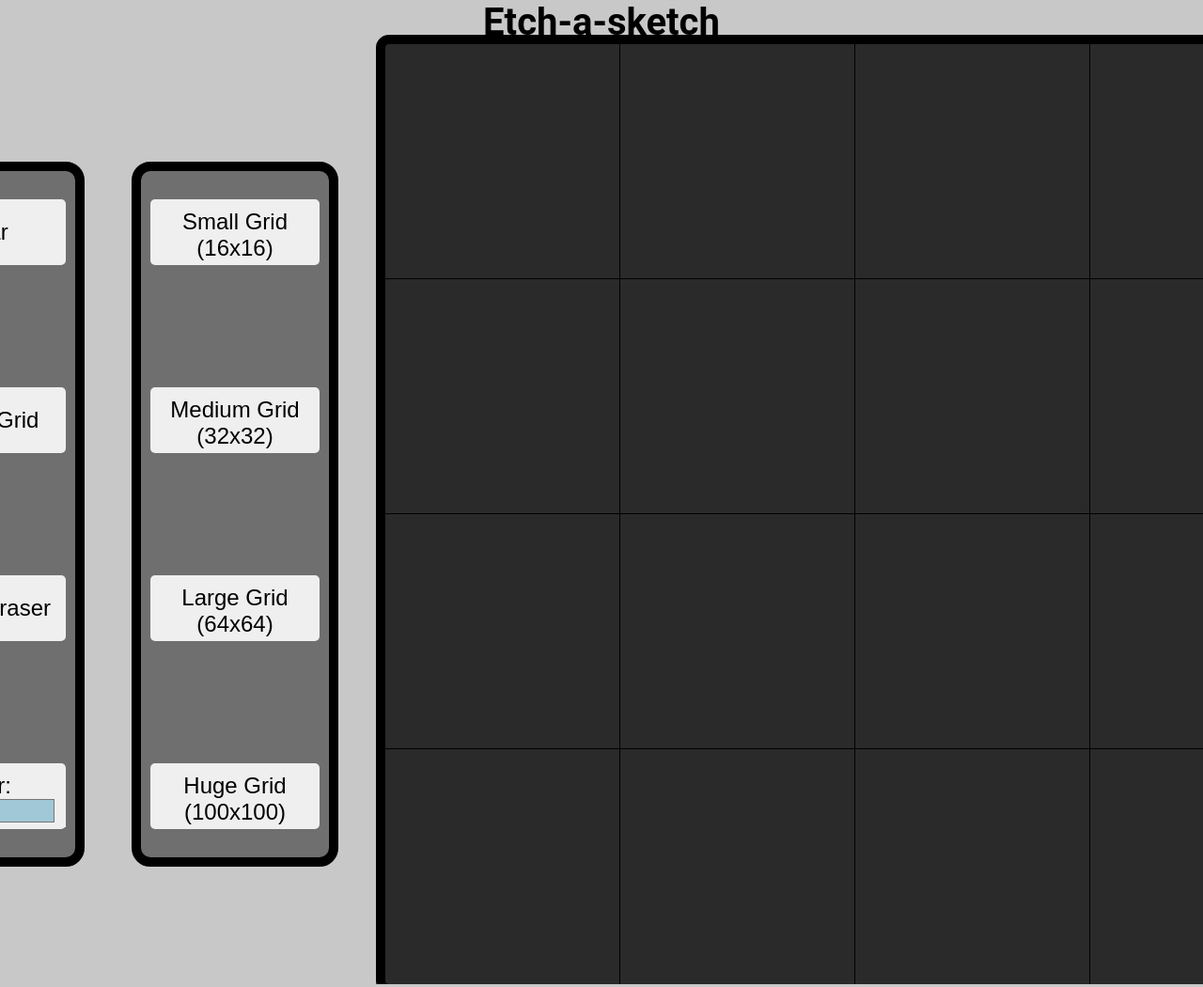
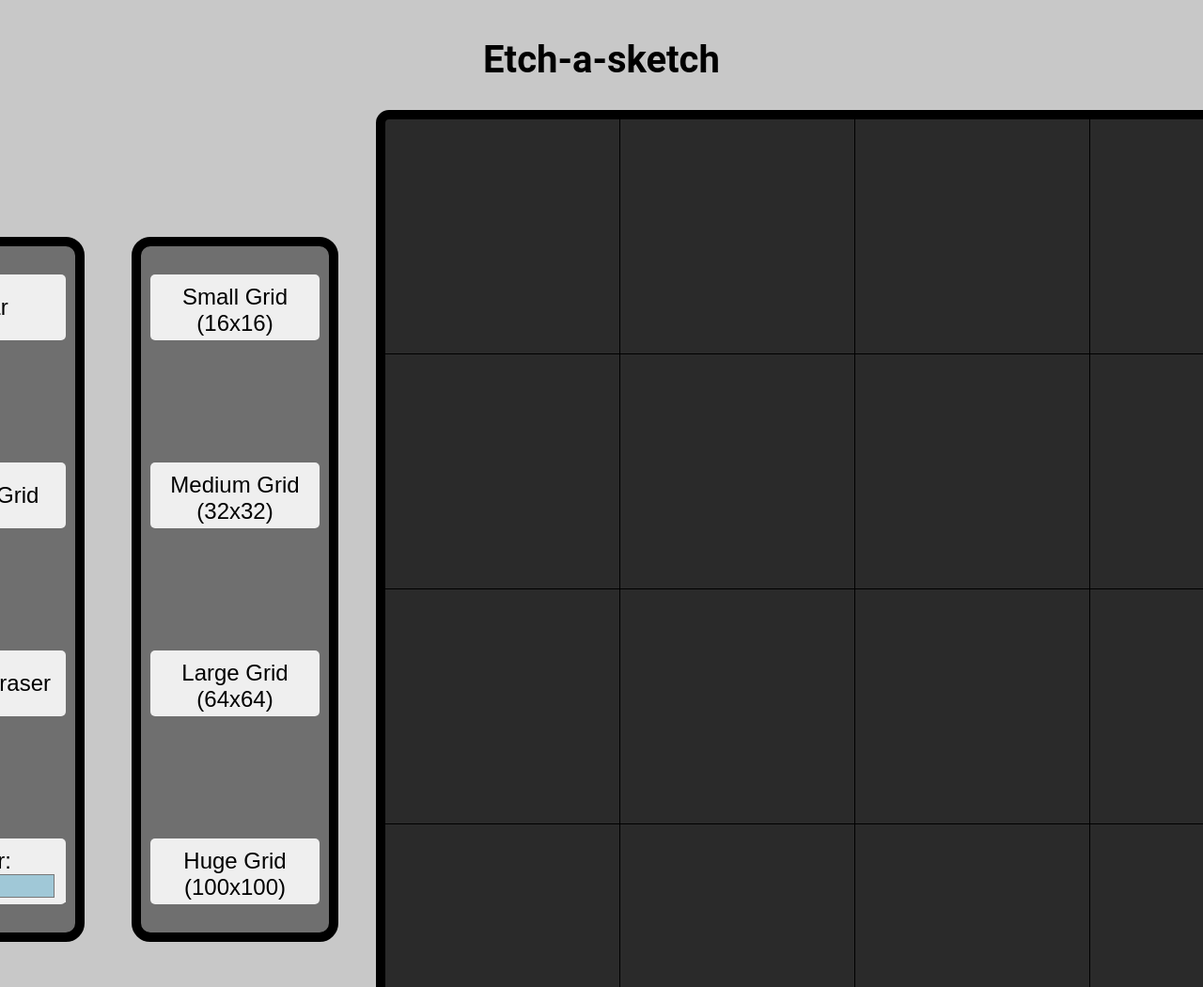
Before and after one commit to orzcode/etchasketch, a plain HTML site: page index.html in a window 1280 px wide. Shown: the top 1050 px of the page at 94% size. Drawn offline with Linux system fonts and the light colour scheme.

Commit message:
style update

```diff
--- a/styles.css
+++ b/styles.css
@@ -68,9 +68,9 @@ button {
 }
 
 h1 {
-    width:100vw;
     text-align: center;
     margin: auto;
+    padding: 4rem 0;
 }
 
 #colorBtn {
```
Also changed, not shown: 1 other file.
